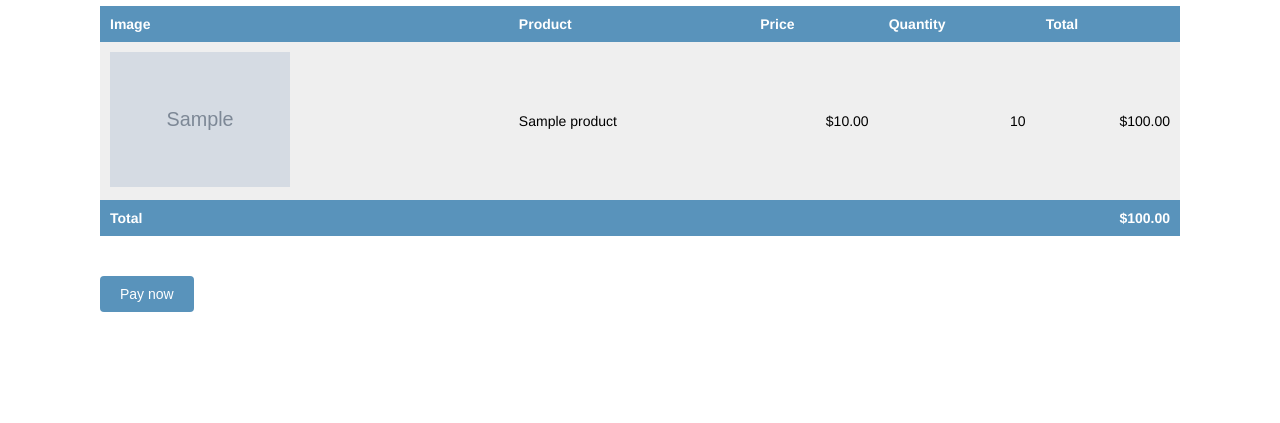
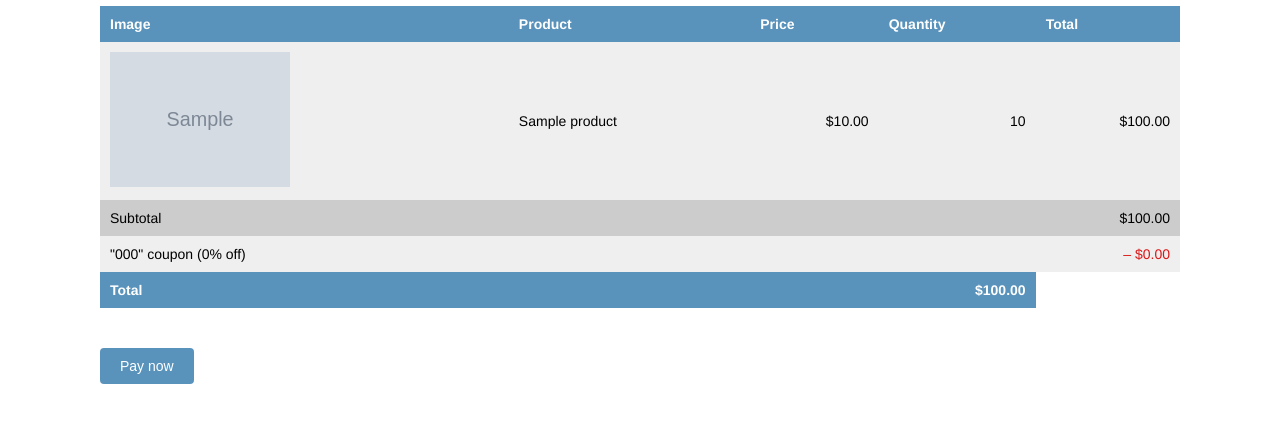
Before and after one commit to forsitet/Goods-store, a Django app: template payment/templates/payment/process.html in a window 1280 px wide. Shown: the part 150-573 px from the top of the page. Run offline with Django 5.2, Linux system fonts and the light colour scheme; the template is opened without the code that fills it: values that come from a table or form of the project are taken from there, others are empty; tables that the repository leaves empty hold one stand-in row (values such as "Sample post"); grey boxes marked "Sample" are stand-in pictures; parts of the project's set-up code (start-up, migrations or seed data) failed here and were passed over.

Commit message:
edded coupons in paid

```diff
--- a/orders/models.py
+++ b/orders/models.py
@@ -1,6 +1,10 @@
 from django.db import models
 from shop.models import Product
 from django.conf import settings
+from decimal import Decimal
+from django.core.validators import MinValueValidator, MaxValueValidator
+from coupons.models import Coupon
+
 
 class Order(models.Model):
     first_name = models.CharField(max_length=50)
@@ -13,6 +17,8 @@ class Order(models.Model):
     updated = models.DateTimeField(auto_now=True)
     paid = models.BooleanField(default=False)
     stripe_id = models.CharField(max_length=250, blank=True)
+    coupon = models.ForeignKey(Coupon, related_name="orders", null=True, blank=True, on_delete=models.SET_NULL)
+    discount = models.IntegerField(default=0, validators=[MinValueValidator(0), MaxValueValidator(100)])
 
     class Meta:
         ordering = ["-created"]
@@ -24,7 +30,18 @@ class Order(models.Model):
         return f"Order {self.id}"
 
     def get_total_cost(self):
+       total_cost = self.get_total_cost_before_discount()
+       return total_cost - self.get_discount()
+
+    #item из OrderItem
+    def get_total_cost_before_discount(self):
         return sum(item.get_cost() for item in self.items.all())
+
+    def get_discount(self):
+        total_cost = self.get_total_cost_before_discount()
+        if self.discount:
+            return total_cost * (self.discount / Decimal(100))
+        return Decimal(0)
 
 
 class OrderItem(models.Model):
--- a/orders/views.py
+++ b/orders/views.py
@@ -14,7 +14,11 @@ def order_create(request):
     if request.method == "POST":
         form = OrderCreateForm(request.POST)
         if form.is_valid():
-            order = form.save()
+            order = form.save(commit=False)
+            if cart.coupon:
+                order.coupon = cart.coupon
+                order.discount = cart.coupon.discount
+            order.save()
             for item in cart:
                 OrderItem.objects.create(order=order, product=item["product"], price=item["price"], quantity=item["quantity"])
 
--- a/payment/templates/payment/process.html
+++ b/payment/templates/payment/process.html
@@ -28,9 +28,31 @@
           <td class="num">${{ item.get_cost }}</td>
         </tr>
       {% endfor %}
+
+      {% if order.coupon %}
+        <tr class="subtotal">
+          <td>Subtotal</td>
+          <td colspan="3"></td>
+          <td class="num">
+            ${{ order.get_total_cost_before_discount|floatformat:2 }}
+          </td>
+        </tr>
+
+        <tr>
+          <td>
+            "{{ order.coupon.code }}" coupon
+            ({{ order.discount }}% off)
+          </td>
+          <td colspan="3"></td>
+          <td class="num neg">
+            – ${{ order.get_discount|floatformat:2 }}
+          </td>
+        </tr>
+      {% endif %}
+
       <tr class="total">
-        <td colspan="4">Total</td>
-        <td class="num">${{ order.get_total_cost }}</td>
+        <td colspan="3">Total</td>
+        <td class="num">${{ order.get_total_cost|floatformat:2 }}</td>
       </tr>
     </tbody>
   </table>
```
Also changed, not shown: payment/views.py (+8 -0 lines), orders/migrations/0003_order_coupon_order_discount.py (added).
